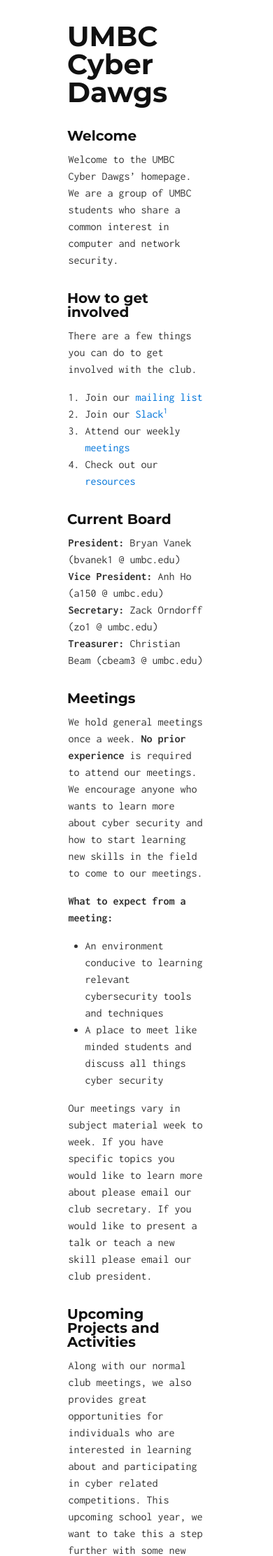
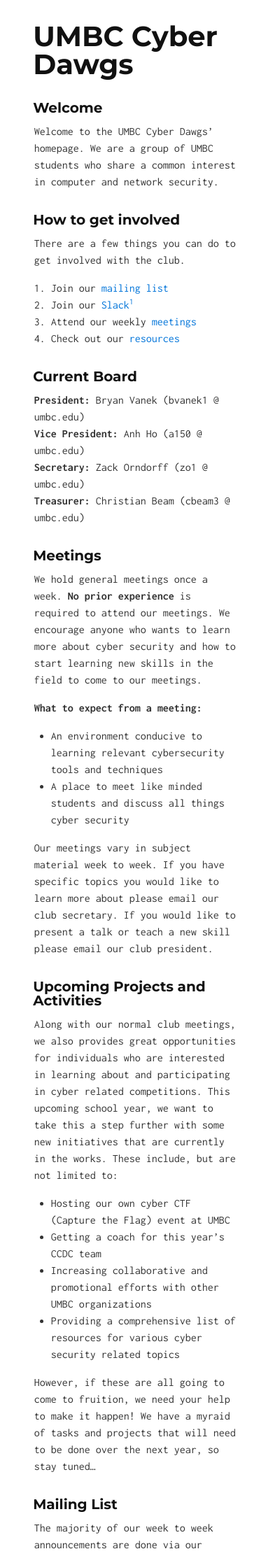
Before and after one commit to UMBCCyberDawgs/umbccyberdawgs.github.io, a Jekyll site: the page built from index.md, in a window 390 px wide. Shown: the top 2224 px of the page at 70% size. Built offline with Jekyll 4.4.1, drawn with Linux system fonts in a browser that asks for light colours.

Commit message:
Change mobile view to have less margins
Change the mobile view to have less margin, so that more of the page shows up.

Also change the header font size so it never goes onto 3 lines, up until the
iPhone breakpoint.

```diff
--- a/_sass/_solo.scss
+++ b/_sass/_solo.scss
@@ -43,7 +43,7 @@ h1 {
   margin-bottom: 1rem;
 }
 
-@media (min-width: 30rem) {
+@media (min-width: 40rem) {
   h1 {
     font-size: 3rem;
     margin-bottom: 3rem;
@@ -149,4 +149,10 @@ pre > code {
   max-width: 50%;
   margin: 0 auto;
   padding: 0 1rem;
+  @media (max-width: 76rem) {
+      max-width: 75%;
+  }
+  @media (max-width: 23rem) {
+      max-width: 80%; // Make it look good on iPhone<6.
+  }
 }
```
